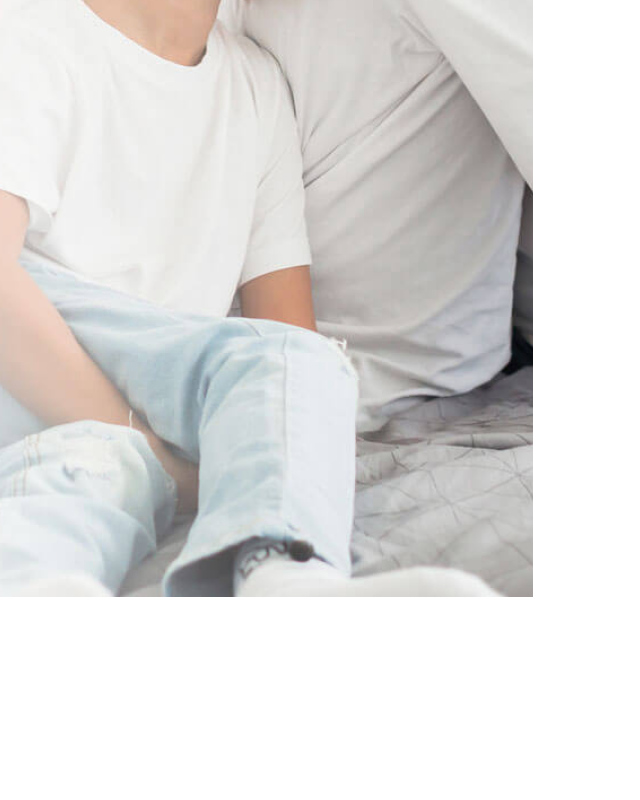
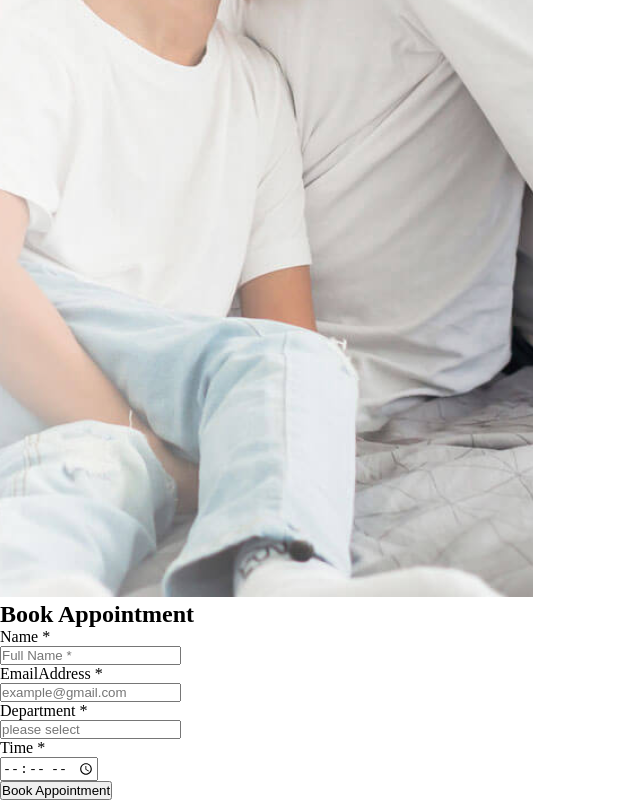
Before and after one commit to odoyoninah/Week-2-project, a plain HTML site: page index.html in a window 1280 px wide. Shown: the part 4021-4821 px from the top of the page, without its empty margins (0-640 px from the left). Before the commit the page ends 4622 px from the top, so only its background shows below. Drawn offline with Linux system fonts and the light colour scheme.

Commit message:
This commit will create a filling form to the website

```diff
--- a/index.html
+++ b/index.html
@@ -205,13 +205,37 @@ small-scale behaviour during the first quarter of the 20th
 <img src="./img/contact-cover.png">
 
     </div>
+<div class="fomula">
+    <form action="">
+<h2>
+    Book Appointment
+</h2>
+<div>
+    <label for="N">Name *</label><br>
+    <input type="text" name="name" id="N" placeholder="Full Name *"><br>
+</div>
 
+<div>
+    <label for="E"> EmailAddress *</label><br>
+    <input type="email" name="Email" id="E" placeholder="example@gmail.com"><br>
+</div>
 
+<div>
+    <label for="D"> Department *</label><br>
+    <input type="text" name="name" id="D" placeholder="please select"><br>
+</div>
 
+<div>
+    <label for="T"> Time *</label><br>
+    <input type="time" name="time" id="T" placeholder="4.00 Available" ><br>
+</div>
 
+<div>
+    <button>Book Appointment</button>
+</div>
 
-
-
+ </form>
+</div>
 
 </section>
 
```
